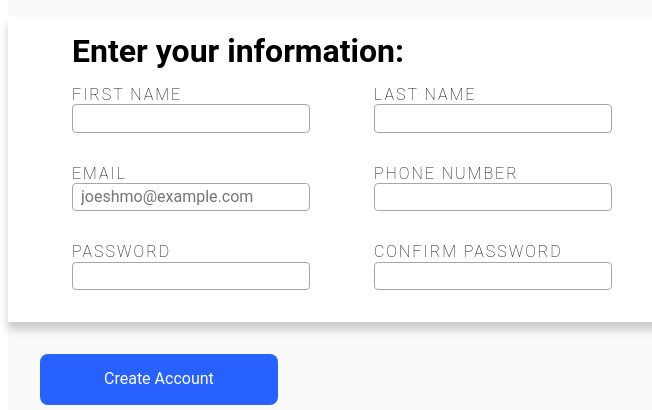
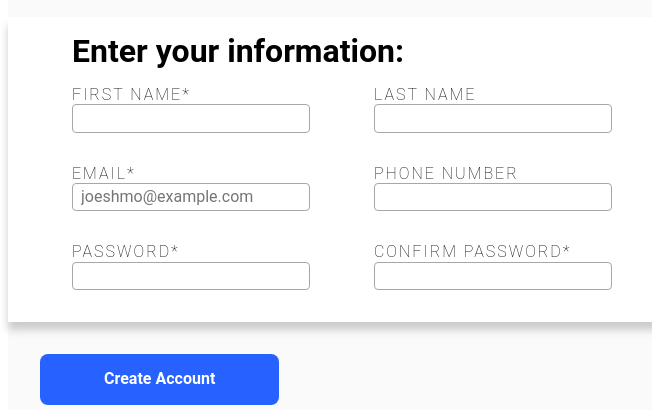
Before and after one commit to iamgame3/sign-up-form, a plain HTML site: page index.html in a window 1280 px wide. Shown: the part 391-801 px from the top of the page, 392-1044 px from the left. Drawn offline with Linux system fonts and the light colour scheme.

Commit message:
Make account button connected to the form

```diff
--- a/index.html
+++ b/index.html
@@ -28,29 +28,31 @@
         </div>
         <div class="sign-up-form">
             <p class="form-opening">Enter your information:</p>
+            <form action="./index.html" method="get">
                 <div class="form-container">
                     <div class="text-input">
-                    <label for="fname">FIRST NAME</label>
-                    <input id="fname" name="fname" type="text" /></div>
+                        <label for="fname">FIRST NAME*</label>
+                        <input id="fname" name="fname" type="text" required /></div>
                     <div class="text-input">
                         <label for="lname">LAST NAME</label>
                         <input id="lname" name="lname" type="text" /></div>
                     <div class="text-input">
-                    <label for="email">EMAIL</label>
-                    <input id="email" name="email" type="email" placeholder="joeshmo@example.com" /></div>
+                        <label for="email">EMAIL*</label>
+                        <input id="email" name="email" type="email" placeholder="joeshmo@example.com" required /></div>
                     <div class="text-input">
                         <label for="telnum">PHONE NUMBER</label>
                         <input id="telnum" name="telnum" type="tel" /></div>
                     <div class="text-input">
-                    <label for="pass">PASSWORD</label>
-                    <input id="pass" name="pass" type="password" /></div>
+                        <label for="pass">PASSWORD*</label>
+                        <input id="pass" name="pass" type="password" required /></div>
                     <div class="text-input">
-                    <label for="conpass">CONFIRM PASSWORD</label>
-                    <input id="conpass" name="conpass" type="password" /></div>
+                        <label for="conpass">CONFIRM PASSWORD*</label>
+                        <input id="conpass" name="conpass" type="password" required /></div>
                             </div>
                 </div>
         <div class="submit-section">
-            <button>Create Account</button> <!-- Jk, this button does nothing -->
+            <button>Create Account</button>
+        </form>
             <p class="small-text">Already have an account? <a class="body-link" href="./index.html">Log in</a></p>
         </div>
     </div>
--- a/styles.css
+++ b/styles.css
@@ -150,6 +150,8 @@ button {
     padding-left: 64px;
     padding-right: 64px;
     margin-bottom: 16px;
+    font-weight: 700;
+    cursor: pointer;
 }
 
 button:active {
```
Lines whose indentation alone changed are shown as unchanged.
